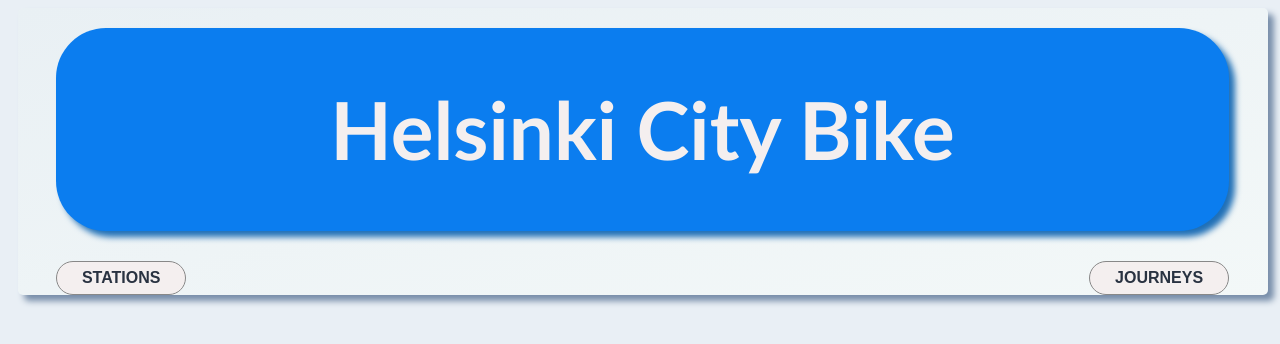
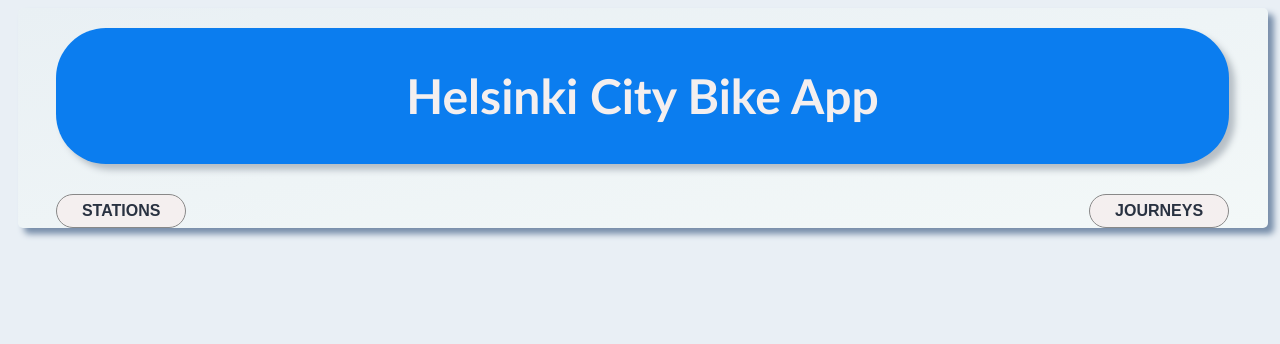
Before and after one commit to ruhui0806/dev-academy-2023-exercise, a React (Create React App) app in the folder client/: page / in a window 1280 px wide. Shown: the top 344 px of the page. Built offline with nearby package versions, Linux system fonts and the light colour scheme.

Commit message:
add more styles

```diff
--- a/client/src/App.css
+++ b/client/src/App.css
@@ -11,11 +11,12 @@
   margin-bottom: 30px;
   margin-top: 20px;
   border-radius: 50px;
-  filter: drop-shadow(6px 6px 3px #1f6fb6);
+  height: fit-content;
+  filter: drop-shadow(6px 6px 3px #b6bec5);
 }
-h1 {
+h2 {
   color: rgb(244, 239, 239);
-  font-size: 5em;
+  font-size: 3em;
   font-family: "Gill Sans", "Gill Sans MT", "Calibri", "Trebuchet MS",
     sans-serif;
   font-weight: bolder;
@@ -167,9 +168,10 @@
     display: flex;
     flex-flow: column wrap;
   }
-  h1 {
+  /* h1,
+  h2 {
     font-size: 16pt;
-  }
+  } */
   /* Hide table headers (but not display: none;, for accessibility) */
   /* thead {
     position: absolute;
--- a/client/src/App.js
+++ b/client/src/App.js
@@ -9,7 +9,7 @@
   return (
     <div className="box">
       <header>
-        <h1>Helsinki City Bike</h1>
+        <h2>Helsinki City Bike App</h2>
       </header>
 
       <Router>
```
